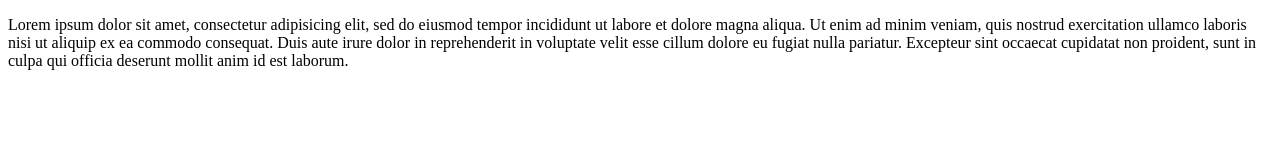
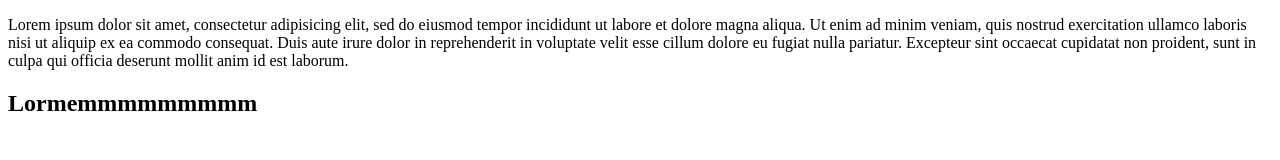
Before and after one commit to gabriel-silva98/gama-no-github, a plain HTML site: page index.html in a window 1280 px wide. Drawn offline with Linux system fonts and the light colour scheme.

Commit message:
Atualização a partir do github
Atualização a partir do githubAtualização a partir do githubAtualização a partir do githubAtualização a partir do githubAtualização a partir do githubAtualização a partir do github.

```diff
--- a/index.html
+++ b/index.html
@@ -12,5 +12,7 @@
 	consequat. Duis aute irure dolor in reprehenderit in voluptate velit esse
 	cillum dolore eu fugiat nulla pariatur. Excepteur sint occaecat cupidatat non
 	proident, sunt in culpa qui officia deserunt mollit anim id est laborum.</p>
+
+	<h2>Lormemmmmmmmmm </h2>
 </body>
 </html>
```
